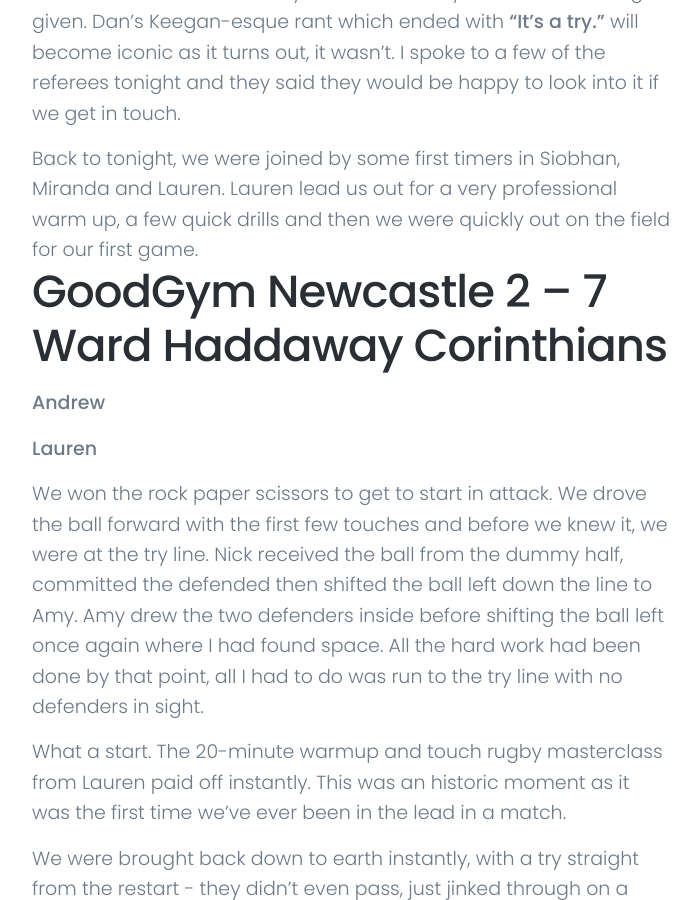
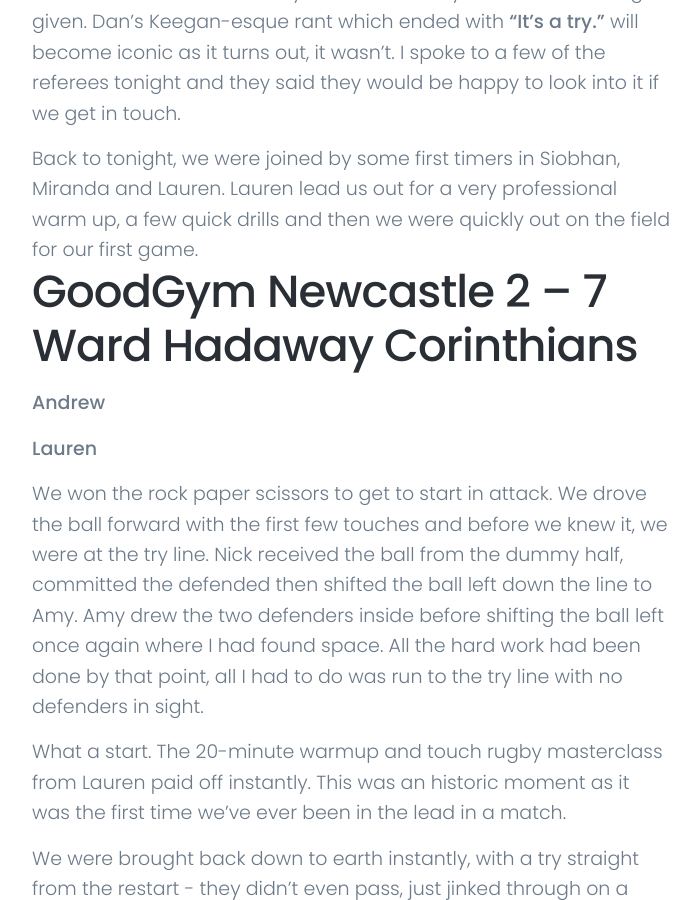
Before and after one commit to AndRobs/AndRobs.github.io, a Jekyll site: the page built from _projects/2020-06-20-Rugby3.md, in a window 1280 px wide and 900 px high, scrolled down 874 px. Shown: the whole window, without its empty margins (288-988 px from the left). Built offline with Jekyll 4.4.1, drawn with Linux system fonts in a browser that asks for light colours; nearby versions of some CDN libraries.

Commit message:
Update 2020-06-20-Rugby3.md

```diff
--- a/_projects/2020-06-20-Rugby3.md
+++ b/_projects/2020-06-20-Rugby3.md
@@ -13,7 +13,7 @@
 Back to tonight, we were joined by some first timers in Siobhan, Miranda and Lauren. Lauren lead us out for a very professional warm up, a few quick drills and then we were quickly out on the field for our first game.
 
 
-# GoodGym Newcastle 2 – 7 Ward Haddaway Corinthians
+# GoodGym Newcastle 2 – 7 Ward Hadaway Corinthians
 
 **Andrew**
 
```
